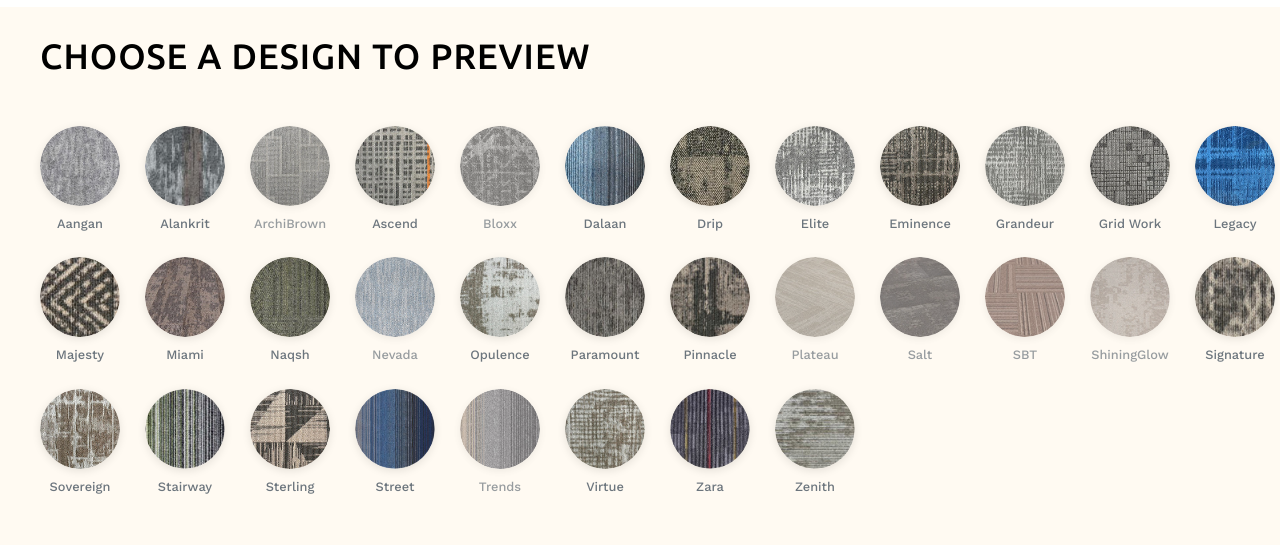
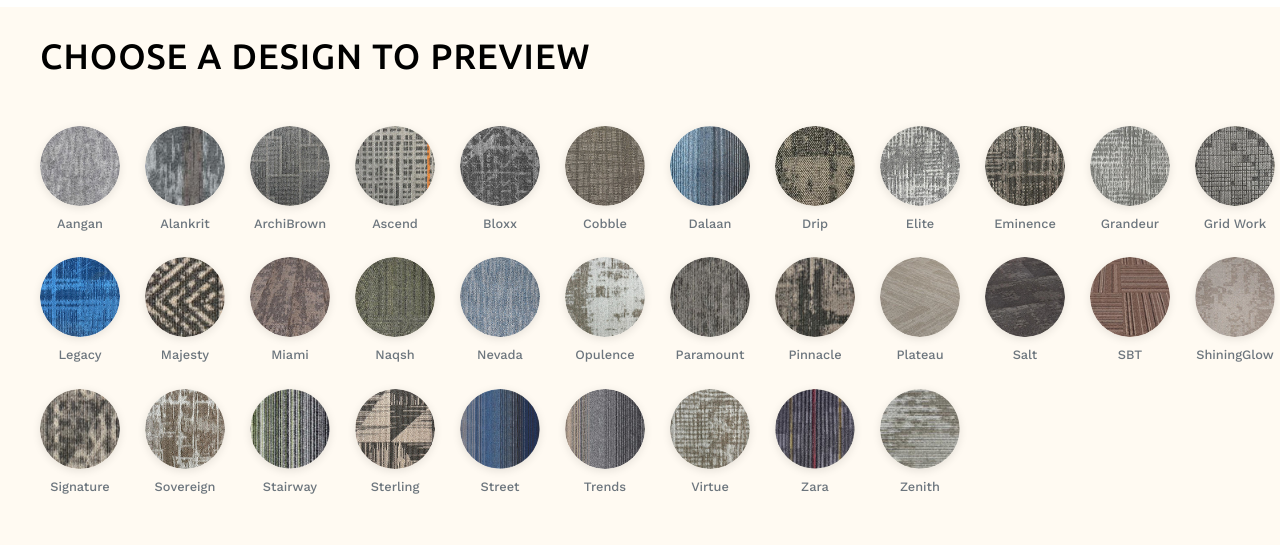
Before and after one commit to webtesting22/gaia-sanson-flooring, a Vue app: page /categories/carpet-tiles in a window 1280 px wide. Shown: the part 1240-1785 px from the top of the page. Built offline with nearby package versions, Linux system fonts and the light colour scheme; a web font is replaced by a local one.

Commit message:
few changes

```diff
--- a/src/components/OtherComponents/Categories/Layouts/CarpetTilesLayout/CarpetTilesLayout.css
+++ b/src/components/OtherComponents/Categories/Layouts/CarpetTilesLayout/CarpetTilesLayout.css
@@ -113,7 +113,6 @@
 
 .DesignSwatch.non-clickable {
   cursor: default;
-  opacity: 0.7;
 }
 
 .DesignSwatch.non-clickable .SwatchImage {
@@ -121,7 +120,7 @@
 }
 
 .DesignSwatch.non-clickable .SwatchImage:hover {
-  transform: none;
+  transform: scale(1.1);
 }
 
 /* PDF indicator */
--- a/src/components/OtherComponents/Categories/Layouts/CarpetTilesLayout/CarpetTilesLayout.vue
+++ b/src/components/OtherComponents/Categories/Layouts/CarpetTilesLayout/CarpetTilesLayout.vue
@@ -417,7 +417,7 @@ const designSwatchesData = [
     image: "/Images/CarpetCircleImages/Plateau.png",
     name: "Plateau",
     code: "Plateau",
-    pdf: "",
+    pdf: "https://prepseed-files.prepseed.com/gaia/pdfs/GAIA_PLATEAU.pdf",
   },
   {
     image: "/Images/CarpetCircleImages/Dalaan.png",
@@ -483,7 +483,13 @@ const designSwatchesData = [
     image: "/Images/CarpetCircleImages/Shining_Glow.png",
     name: "Heritage Collection",
     code: "ShiningGlow",
-    pdf: "",
+    pdf: "https://prepseed-files.prepseed.com/gaia/pdfs/GAIA_SHINING+GLOW.pdf",
+  },
+  {
+    image: "/Images/CarpetCircleImages/Cobble.png",
+    name: "GAIA Collection",
+    code: "Cobble",
+    pdf: "https://prepseed-files.prepseed.com/gaia/pdfs/GAIA_COBBLE.pdf",
   },
   {
     image: "/Images/CarpetCircleImages/Trends.png",
```
Also changed, not shown: public/Images/CarpetCircleImages/Cobble.png (added).
